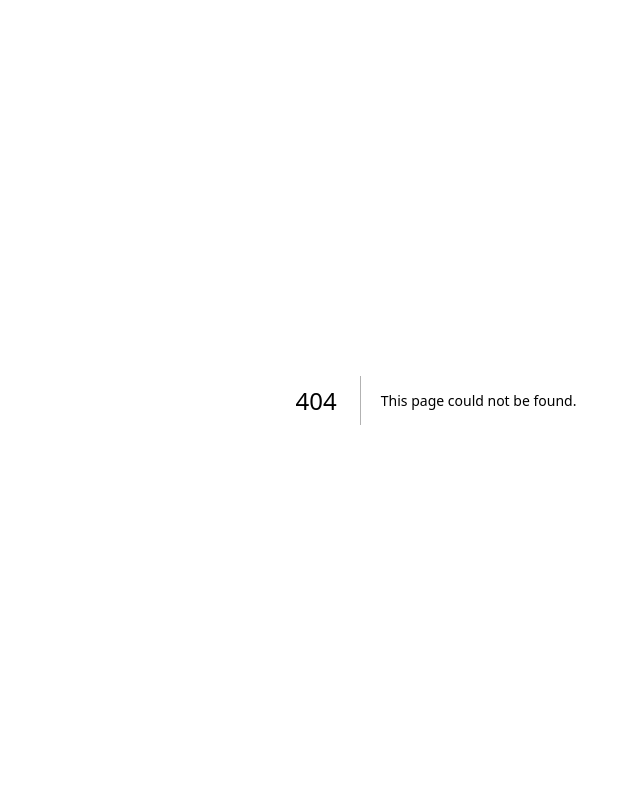
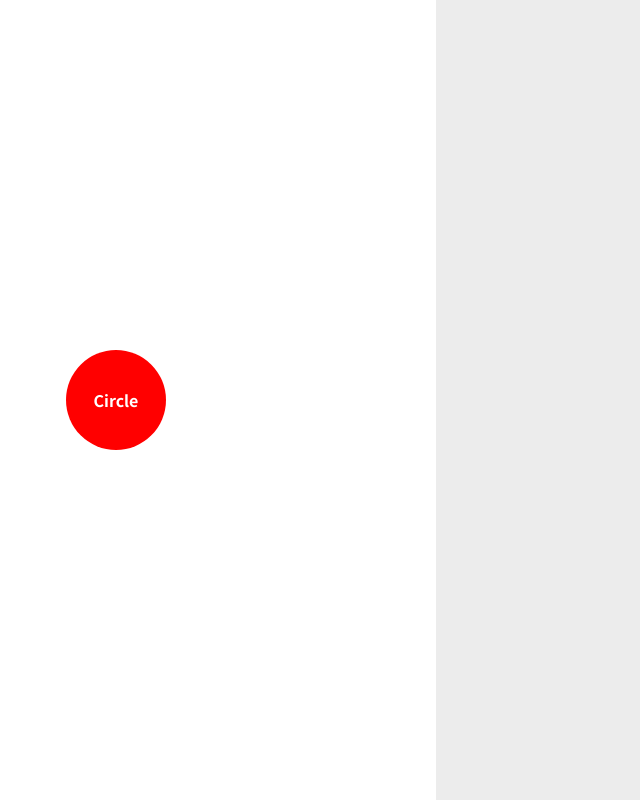
Before and after one commit to awakepanda/portfolio, a Next.js app: page /framer in a window 1280 px wide. Before the commit this address had no page. Shown: the whole page, without its empty margins (204-844 px from the left). Built offline with nearby package versions, Linux system fonts and the light colour scheme.

Commit message:
feat: create directory for animation testing

```diff
--- /dev/null
+++ b/src/app/framer/page.tsx
@@ -0,0 +1,12 @@
+import Test from "@/features/framer/components/test";
+
+export default function Framer() {
+  return (
+    <main className="relative flex w-full h-screen">
+      <div className="w-1/2 h-screen bg-white flex flex-row items-center">
+        <Test />
+      </div>
+      <div className="w-1/2 h-screen"></div>
+    </main>
+  );
+}
--- /dev/null
+++ b/src/features/framer/components/test.tsx
@@ -0,0 +1,36 @@
+"use client";
+
+import { motion } from "framer-motion";
+import { useState } from "react";
+
+export default function Test() {
+  const [isSquare, setIsSquare] = useState<boolean>(false);
+
+  const toggleShape = () => {
+    setIsSquare(!isSquare);
+  };
+  return (
+    <motion.div
+      onClick={toggleShape}
+      animate={{
+        borderRadius: isSquare ? "0%" : "50%",
+        width: isSquare ? "200px" : "100px",
+        height: isSquare ? "200px" : "100px",
+        backgroundColor: "red",
+      }}
+      transition={{ duration: 0.5 }}
+      style={{
+        backgroundColor: "blue",
+        margin: "50px auto",
+        display: "flex",
+        alignItems: "center",
+        justifyContent: "center",
+        cursor: "pointer",
+      }}
+    >
+      <span style={{ color: "white", fontWeight: "bold" }}>
+        {isSquare ? "Square" : "Circle"}
+      </span>
+    </motion.div>
+  );
+}
```
